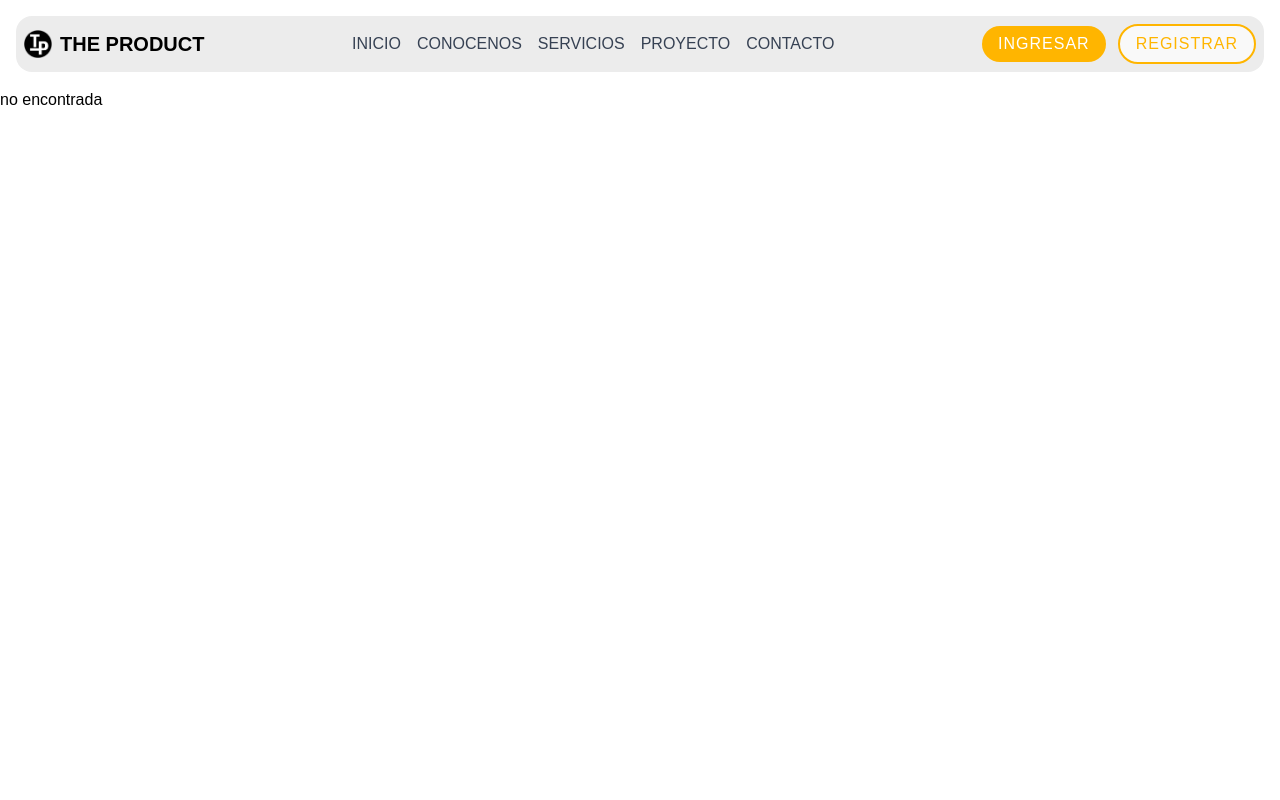
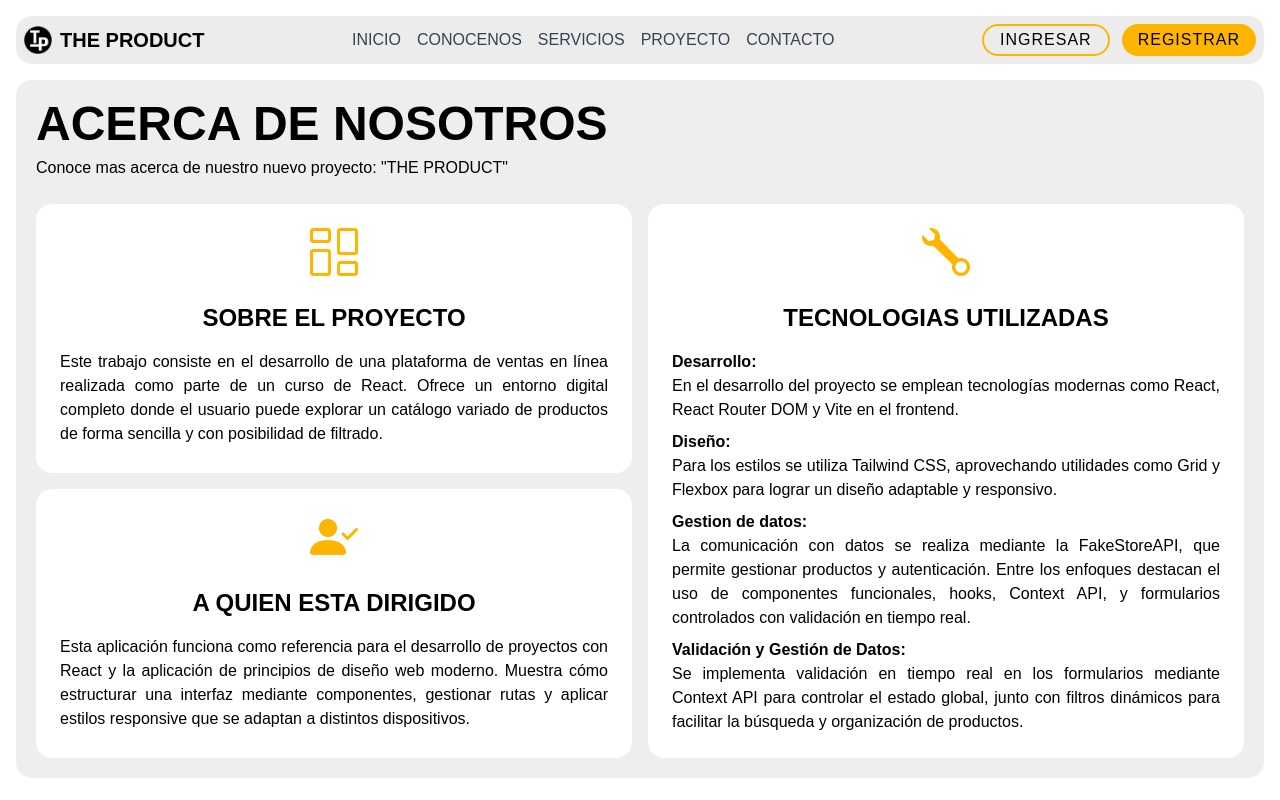
Before and after one commit to NicoleGluj/trabajo-final-frontend, a React (Vite) app: page /proyect in a window 1280 px wide. Built offline with nearby package versions, Linux system fonts and the light colour scheme; a web font is replaced by a local one.

Commit message:
add: page proyect

```diff
--- a/src/components/Footer.jsx
+++ b/src/components/Footer.jsx
@@ -2,24 +2,26 @@ import '../styles/components/footer.css'
 
 const Footer = () => {
   return (
-    <footer id='content-footer'>
-      {/* <div id='text-footer'>
-        <div className='contact-content'>
-          <h3>CONTACTO</h3>
-          <p>TheProductArea@gmail.com</p>
-          <p>+54 9 11 3456 7898</p>
-          <p>Buenos Aires, Argentina</p>
-        </div>
-        <div className='coment-content'>
-          <h3>DEJANOS TU COMENTARIO</h3>
-          <label>Correo Electronico</label>
-          <input type="email" />
-          <label>Mensaje</label>
-          <textarea></textarea>
-        </div>
-      </div>
-      <p className='text-desarrollado'>Sitio desarrollado por<a href="https://www.linkedin.com/in/nicole-gluj-640805210/" target="blank"> Nicole Gluj</a></p> */}
-    </footer>
+    // <footer id='content-footer'>
+    //   <div id='text-footer'>
+    //     <div className='contact-content'>
+    //       <h3>CONTACTO</h3>
+    //       <p>TheProductArea@gmail.com</p>
+    //       <p>+54 9 11 3456 7898</p>
+    //       <p>Buenos Aires, Argentina</p>
+    //     </div>
+    //     <div className='coment-content'>
+    //       <h3>DEJANOS TU COMENTARIO</h3>
+    //       <label>Correo Electronico</label>
+    //       <input type="email" />
+    //       <label>Mensaje</label>
+    //       <textarea></textarea>
+    //     </div>
+    //   </div>
+    //   <p className='text-desarrollado'>Sitio desarrollado por<a href="https://www.linkedin.com/in/nicole-gluj-640805210/" target="blank"> Nicole Gluj</a></p>
+    // </footer>
+    <>
+    </>
   )
 }
 
--- a/src/components/Header.jsx
+++ b/src/components/Header.jsx
@@ -20,53 +20,53 @@ const Header = () => {
 
   return (
     <header className="m-4 bg-[#ececec] p-2 rounded-2xl">
-      <nav className="min-[880px]:flex min-[880px]:flex-row min-[880px]:items-center min-[880px]:justify-between ">
+      <nav className="min-[1024px]:flex min-[1024px]:flex-row min-[1024px]:items-center min-[1024px]:justify-between ">
         <section className="flex justify-between items-center">
           <div className="flex items-center justify-center">
             <img src="src\assets\icono-favicon.png" alt="logo TheProduct" className="size-7 mr-2" />
             <h2 className="font-semibold text-xl">THE PRODUCT</h2>
           </div>
-          <div className="min-[880px]:hidden">
+          <div className="min-[1024px]:hidden">
             <i
               className="bi bi-list text-3xl"
               onClick={handleOpen}></i>
           </div>
         </section>
 
-        <section className={`min-[880px]:flex min-[880px]:flex-row ${isOpen ? 'flex' : 'hidden'} min-[880px]:items-center`}>
-          <ul className="w-full text-gray-700 mt-4 flex flex-col min-[880px]:flex-row items-center justify-center mb-5 min-[880px]:mb-0 min-[880px]:gap-4 min-[880px]:mt-0" >
-            <li className="mb-2 min-[880px]:mb-0"><Link to="/">INICIO</Link></li>
+        <section className={`min-[1024px]:flex min-[1224px]:flex-row ${isOpen ? 'flex' : 'hidden'} min-[1024px]:items-center`}>
+          <ul className="w-full text-gray-700 mt-4 flex flex-col min-[1024px]:flex-row items-center justify-center mb-5 min-[1024px]:mb-0 min-[1024px]:gap-4 min-[1024px]:mt-0" >
+            <li className="mb-2 min-[1024px]:mb-0"><Link to="/">INICIO</Link></li>
             {
               user &&
-              <li className="mb-2 min-[880px]:mb-0"><Link to="/dashboard">DASHBOARD</Link></li>
+              <li className="mb-2 min-[1024px]:mb-0"><Link to="/dashboard">DASHBOARD</Link></li>
             }
             {
               !user && <>
-                <li className="mb-2 min-[880px]:mb-0"><a href="#content-about">CONOCENOS</a></li>
-                <li className="mb-2 min-[880px]:mb-0"><a href="#content-services">SERVICIOS </a></li>
-                <li className="mb-2 min-[880px]:mb-0"><a href="#content-services"> PROYECTO </a></li>
-                <li className="mb-2 min-[880px]:mb-0"><a href="#content-footer">CONTACTO </a></li>
+                <li className="mb-2 min-[1024px]:mb-0"><a href="#content-about">CONOCENOS</a></li>
+                <li className="mb-2 min-[1024px]:mb-0"><a href="#content-services">SERVICIOS </a></li>
+                <li className="mb-2 min-[1024px]:mb-0"><Link to="/proyect">PROYECTO</Link></li>
+                <li className="mb-2 min-[1024px]:mb-0"><a href="#content-footer">CONTACTO </a></li>
               </>
             }
           </ul>
         </section>
 
-        <section className={`min-[880px]:flex min-[880px]:flex-row ${isOpen ? 'flex' : 'hidden'} mb-3 min-[880px]:items-center min-[880px]:mb-0`}>
-          <div className="w-full items-center justify-center flex flex-row gap-3 mt-2 min-[880px]:mt-0">
+        <section className={`min-[1024px]:flex min-[1024px]:flex-row ${isOpen ? 'flex' : 'hidden'} mb-3 min-[1024px]:items-center min-[1024px]:mb-0`}>
+          <div className="w-full items-center justify-center flex flex-row gap-3 mt-2 min-[1024px]:mt-0">
             {
               user &&
               <button
-                className="p-2 bg-[#ffb500] px-4 py-1.5 rounded-full font-medium text-base text-white tracking-[1px]"
+                className="bg-[#ffb500] px-4 py-1 rounded-full font-medium text-base text-black tracking-[1px]"
                 onClick={handleLogout}>
                 <Link to="/home" >CERRAR SESION</Link>
               </button>
             }
             {
               !user && <>
-                <button className="p-2 bg-[#ffb500] px-4 py-1.5 rounded-full font-medium text-base text-white tracking-[1px]">
+                <button className="text-black px-4 py-0.5 rounded-full font-medium text-base tracking-[1px] border-2 border-[#ffb500]">
                   <Link to="/login">INGRESAR</Link>
                 </button>
-                <button className="p-2 bg-white/70 text-[#ffb500] px-4 py-1.5 rounded-full font-medium text-base tracking-[1px] border-2">
+                <button className="bg-[#ffb500] px-4 py-1 rounded-full font-medium text-base text-black tracking-[1px]">
                   <Link to="/register">REGISTRAR</Link>
                 </button>
               </>
--- a/src/pages/Home.jsx
+++ b/src/pages/Home.jsx
@@ -48,7 +48,7 @@ const Home = () => {
 
       <section
         id="content-services"
-        className="p-5 m-4 mt-10 rounded-2xl flex flex-col items-center justify-center bg-[#e4e4e462]">
+        className="p-5 m-4 rounded-2xl flex flex-col items-center justify-center bg-[#e4e4e462]">
         <div>
           <h2 className="text-6xl max-[880px]:text-[50px] max-[480px]:text-[45px] text-center font-bold mb-6">
             NUESTROS SERVICIOS
@@ -80,7 +80,7 @@ const Home = () => {
 
       <section
         id="content-proyect"
-        className="p-5 m-4 mt-10 rounded-2xl flex flex-col items-start justify-center border-2 border-[#ffb500]" >
+        className="p-5 m-4 rounded-2xl flex flex-col items-start justify-center border-2 border-[#ffb500]" >
         <div >
           <h2 className="text-6xl max-[880px]:text-[50px] max-[480px]:text-[45px] justify-start font-bold mb-6"
           >ACERCA DEL PROYECTO</h2>
@@ -94,7 +94,7 @@ const Home = () => {
           </p>
         </div>
         <Link
-          to="/inicio"
+          to="/proyect"
           className="mt-4 w-full max-[480px]:text-center p-2.5 rounded-[10px] border-none bg-[#FFB500] text-white text-sm font-medium"
         > + CONOCER MAS
         </Link>
--- /dev/null
+++ b/src/pages/Proyect.jsx
@@ -0,0 +1,65 @@
+import Layout from "../components/Layout";
+
+const Proyect = () => {
+  return (
+    <Layout>
+      <section className="p-5 m-4 rounded-2xl bg-[rgb(238,238,238)]">
+        <div>
+          <h3 className="text-5xl max-[880px]:text-[50px] max-[480px]:text-[45px] font-bold mb-2"
+          >ACERCA DE NOSOTROS</h3>
+          <p className="mb-6"
+          >Conoce mas acerca de nuestro nuevo proyecto: "THE PRODUCT"</p>
+        </div>
+
+        <div className="grid grid-cols-2 gap-4">
+          <div className="bg-white p-6 rounded-2xl">
+            <div className="flex flex-col items-center gap-6">
+              <i class="bi bi-columns-gap text-5xl text-[#ffb500]"></i>
+              <h3 className="text-2xl font-bold mb-4"
+              >SOBRE EL PROYECTO</h3>
+            </div>
+            <div className="text-justify">
+              <p >
+                Este trabajo consiste en el desarrollo de una plataforma de ventas en línea realizada como parte de un curso de React. Ofrece un entorno digital completo donde el usuario puede explorar un catálogo variado de productos de forma sencilla y con posibilidad de filtrado.
+              </p>
+            </div>
+          </div>
+          <div className="bg-white p-6 rounded-2xl col-start-1">
+            <div className="flex flex-col items-center gap-6">
+              <i class="bi bi-person-check-fill text-5xl text-[#ffb500]"></i>
+              <h3 className="text-2xl font-bold mb-4"
+              >A QUIEN ESTA DIRIGIDO</h3>
+            </div>
+            <div className="text-justify">
+              <p >
+                Esta aplicación funciona como referencia para el desarrollo de proyectos con React y la aplicación de principios de diseño web moderno. Muestra cómo estructurar una interfaz mediante componentes, gestionar rutas y aplicar estilos responsive que se adaptan a distintos dispositivos.
+              </p>
+            </div>
+          </div>
+          <div className="bg-white p-6 rounded-2xl row-span-2 col-start-2 row-start-1">
+            <div className="flex flex-col items-center gap-6">
+              <i class="bi bi-wrench text-5xl text-[#ffb500]"></i>
+              <h3 className="text-2xl font-bold mb-4"
+              >TECNOLOGIAS UTILIZADAS</h3>
+            </div>
+            <div className="text-justify">
+              <h4 className="font-bold">Desarrollo:</h4>
+              <p>En el desarrollo del proyecto se emplean tecnologías modernas como React, React Router DOM y Vite en el frontend.</p>
+              <h4 className="mt-2 font-bold">Diseño:</h4>
+              <p>
+                Para los estilos se utiliza Tailwind CSS, aprovechando utilidades como Grid y Flexbox para lograr un diseño adaptable y responsivo.</p>
+              <h4 className="mt-2 font-bold">Gestion de datos:</h4>
+              <p>
+                La comunicación con datos se realiza mediante la FakeStoreAPI, que permite gestionar productos y autenticación. Entre los enfoques destacan el uso de componentes funcionales, hooks, Context API, y formularios controlados con validación en tiempo real.</p>
+              <h4 className="mt-2 font-bold">Validación y Gestión de Datos:</h4>
+              <p>
+                Se implementa validación en tiempo real en los formularios mediante Context API para controlar el estado global, junto con filtros dinámicos para facilitar la búsqueda y organización de productos.</p>
+            </div>
+          </div>
+        </div>
+      </section>
+    </Layout >
+  )
+}
+
+export default Proyect;
--- a/src/router/RouterApp.jsx
+++ b/src/router/RouterApp.jsx
@@ -6,6 +6,7 @@ import Dashboard from "../pages/Dashboard";
 import NotFound from "../pages/NotFound";
 import Inicio from "../pages/Inicio";
 import { PrivateRoute } from "../components/PrivateRoute";
+import Proyect from "../pages/Proyect";
 
 const RouterApp = () => {
   return (
@@ -15,6 +16,7 @@ const RouterApp = () => {
         <Route path="/login" element={<Login />} />
         <Route path="/register" element={<Register />} />
         <Route path="/inicio" element={<Inicio />} />
+        <Route path="/proyect" element={<Proyect />} />
         <Route path="/dashboard" element={<PrivateRoute><Dashboard />
         </PrivateRoute>} />
         <Route path="*" element={<NotFound />} />
```
